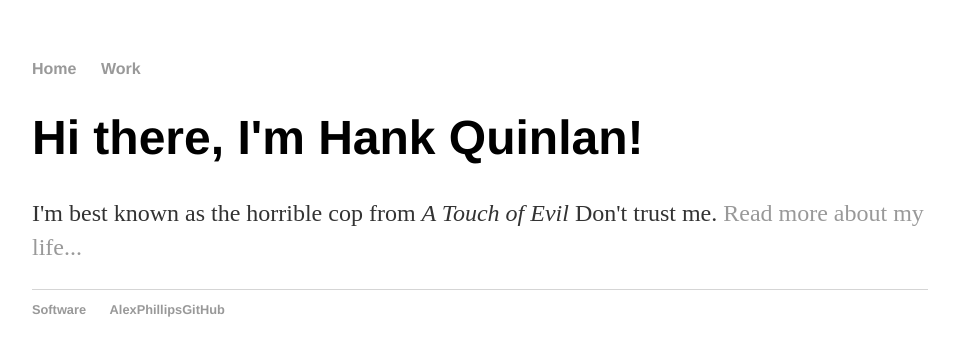
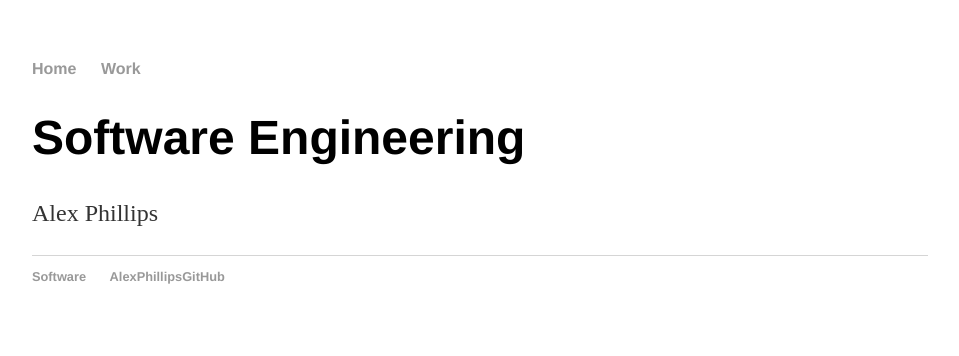
Before and after one commit to AlexPhillipsNZ/AlexPhillipsNZ.github.io, a Jekyll site: the page built from index.html, in a window 1280 px wide. Shown: the top 356 px of the page, without its empty margins (160-1119 px from the left). Built offline with Jekyll 4.4.1, drawn with Linux system fonts in a browser that asks for light colours.

Commit message:
Create index.html

```diff
--- a/index.html
+++ b/index.html
@@ -3,6 +3,6 @@ layout: default
 title: Hank Quinlan, Horrible Cop
 ---
 <div class="blurb">
-	<h1>Hi there, I'm Hank Quinlan!</h1>
-	<p>I'm best known as the horrible cop from <em>A Touch of Evil</em> Don't trust me. <a href="/about">Read more about my life...</a></p>
+	<h1>Software Engineering</h1>
+	<p>Alex Phillips</a></p>
 </div><!-- /.blurb -->
```
